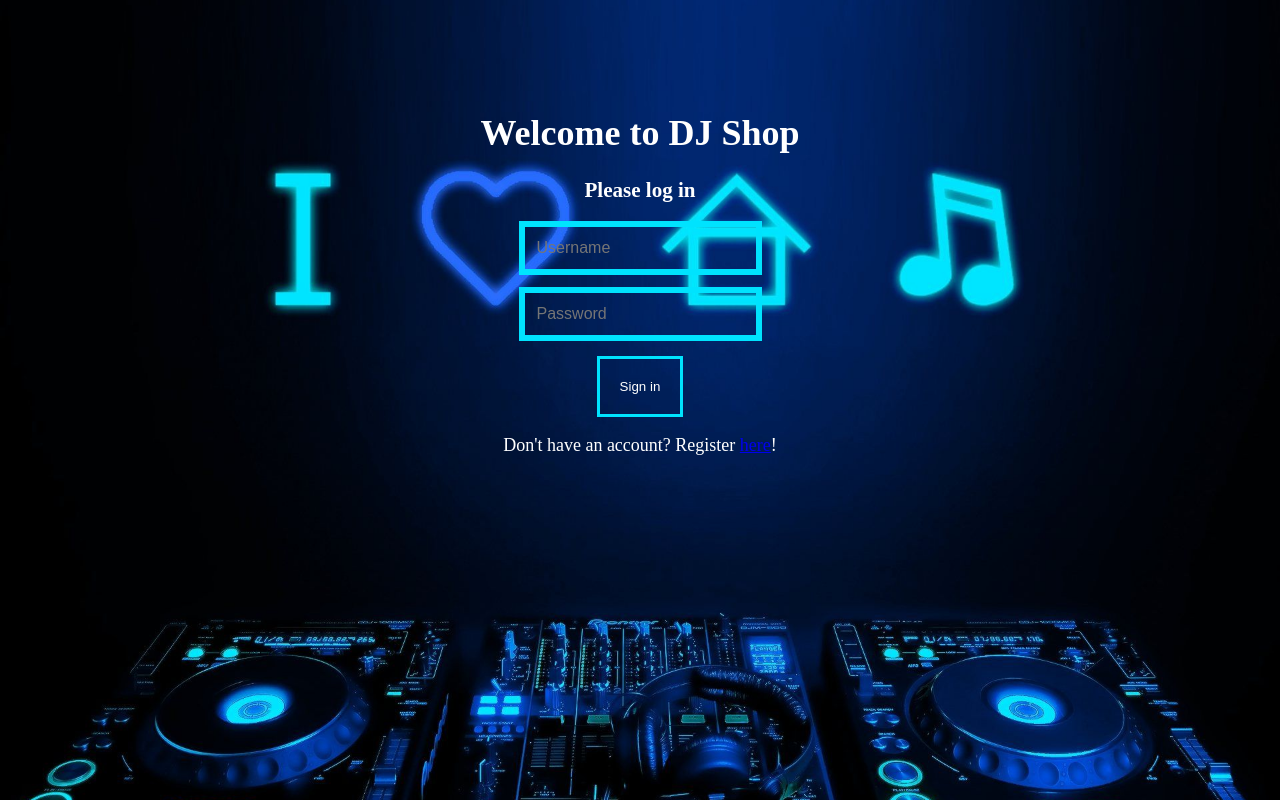
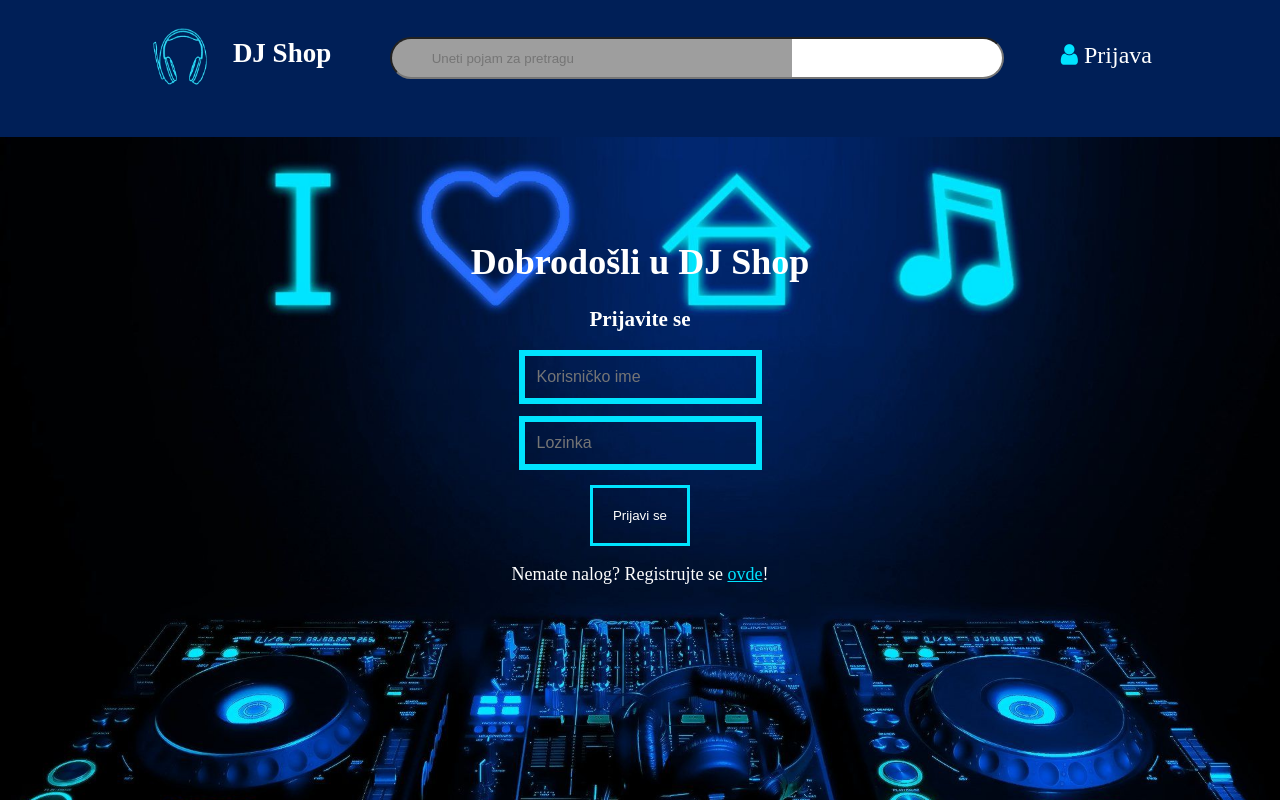
Before and after one commit to Lazarr03/DJ-Shop, a Flask app: page /login in a window 1280 px wide. Run offline with Flask 3, Linux system fonts and the light colour scheme; grey boxes are pictures that could not be loaded.

Commit message:
Small css fixes

```diff
--- a/app.py
+++ b/app.py
@@ -18,7 +18,7 @@ def pageLogin():
 
 
 # Prijava
-@app.route("/Login", methods=["POST", "GET"])
+@app.route("/Login", methods=["POST"])
 def logovanje():
     name = request.form["userName"]
     sifra = request.form["passWord"]
--- a/static/login.css
+++ b/static/login.css
@@ -1,10 +1,68 @@
 body {
+    color: white;
+    margin: 0;
     background: url("./Pics/bg.jpg") no-repeat;
     background-position: center center;
     background-attachment: fixed;
     background-size: cover;
     font-size: large;
 }
+header {
+    margin: 0px;
+    height: 20%;
+    position: relative;
+    width: 100%;
+}
+.navbar-login{
+    font-size: 24px;
+    transform: translateY(25%);
+    text-decoration: none;
+}
+.navbar-login a:visited, a {
+    color: white;
+}
+.header {
+    padding: 2vh 10% 2vh 10%;
+    background-color:#001f57;
+    display: flex;
+    vertical-align:middle;
+    justify-content: space-between;
+    color: white;
+}
+.logo {
+    height: 100px;
+    width: 100px;
+}
+
+#site-logo-name {
+    width: 20%;
+    display: flex;
+    justify-content: space-around;
+}
+
+#search-box {
+    transform:translateY(50%);
+    position:relative;
+    height: 42px;
+    border-radius: 35px;
+    width:100%;
+    background-image: url("https://cdn2.hubspot.net/hubfs/4004166/bioticresearch_website_assets/images/search_icon.png");
+    background-repeat: no-repeat;
+    background-position: left center;
+    padding-left: 40px;
+}
+
+#navbar-search-box {
+    position: relative;
+    width: 60%;
+}
+#search-form {
+    position: relative;
+    display: flex;
+    flex-direction: row;
+    box-sizing: content-box;
+}
+
 .login {
     text-align: center;
     width: 50%;
@@ -36,3 +94,7 @@ button:hover {
     font-size: 16px;
     padding: 12px;
 }
+
+p a {
+    color: #00e4ff;
+}
--- a/templates/base.html
+++ b/templates/base.html
@@ -21,7 +21,7 @@
                 <input type="search" id="search-box" placeholder="Uneti pojam za pretragu">
             </form>
         </div>
-        <div class="login">
+        <div class="navbar-login">
             <a href="login" style="text-decoration:none"><i class='fa fa-user' style="color: #00e4ff;"></i>  Prijava</a>
         </div>
     </div>
@@ -30,7 +30,7 @@
     <main>
         <div class="intro">
             <h1>DJ SHOP</h1>
-            <h3>Kupujte sigurno!</h3>
+            <h4>Kupujte sigurno!</h4>
         </div>
     </main>
 </body>
--- a/templates/login.html
+++ b/templates/login.html
@@ -1,24 +1,43 @@
 <!DOCTYPE html>
 <head>
     <link rel="stylesheet" type="text/css" href="/static/login.css">
+    <link rel='stylesheet' href='https://cdnjs.cloudflare.com/ajax/libs/font-awesome/4.7.0/css/font-awesome.min.css'>
     <link rel="icon" type="image/x-icon" href="../static/Pics/logo.jpg">
-
     <meta charset="UTF-8">
     <meta http-equiv="X-UA-Compatible" content="IE=edge">
     <meta name="viewport" content="width=device-width, initial-scale=1.0">
-    <title>Login</title>
+    <title>Prijava</title>
 </head>
 <body>
+    <header>
+        <div class="header">
+            <div id="site-logo-name">
+                <a href="/"><img class = "logo" src="../static/Pics/site-logo.png" alt="Logo"></a>
+                <h2>DJ Shop</h2>
+            </div>
+            <div id="navbar-search-box">
+                <form id="search-form">
+                    <input type="search" id="search-box" placeholder="Uneti pojam za pretragu">
+                </form>
+            </div>
+            <div class="navbar-login">
+                <a href="login" style="text-decoration:none"><i class='fa fa-user' style="color: #00e4ff;"></i> Prijava</a>
+            </div>
+        </div>
+    </header>
+
+
+
     <div class="login">
-        <h1>Welcome to DJ Shop</h1>
-        <h3>Please log in</h3>
+        <h1>Dobrodošli u DJ Shop</h1>
+        <h3>Prijavite se</h3>
         <form id="loginForm" method="post" action="/Login">
-            <input type="username" name="userName" placeholder="Username" id="username" required autofocus="">
+            <input type="username" name="userName" placeholder="Korisničko ime" id="username" required autofocus="">
             <p></p>
-            <input type="password" name="passWord" placeholder="Password" id="password" required>
+            <input type="password" name="passWord" placeholder="Lozinka" id="password" required>
             <p></p>
-            <button type="submit" id="loginBtn" >Sign in</button>
-            <p>Don't have an account? Register <a href="/register" rel="noreferrer-noopener">here</a>!</p>
+            <button type="submit" id="loginBtn" >Prijavi se</button>
+            <p>Nemate nalog? Registrujte se <a href="/register" rel="noreferrer-noopener">ovde</a>!</p>
         </form>
     </div>
 </body>
```
Also changed, not shown: static/base.css (+5 -4 lines), static/signup.css (+61 -0 lines), templates/register.html (+24 -5 lines).
